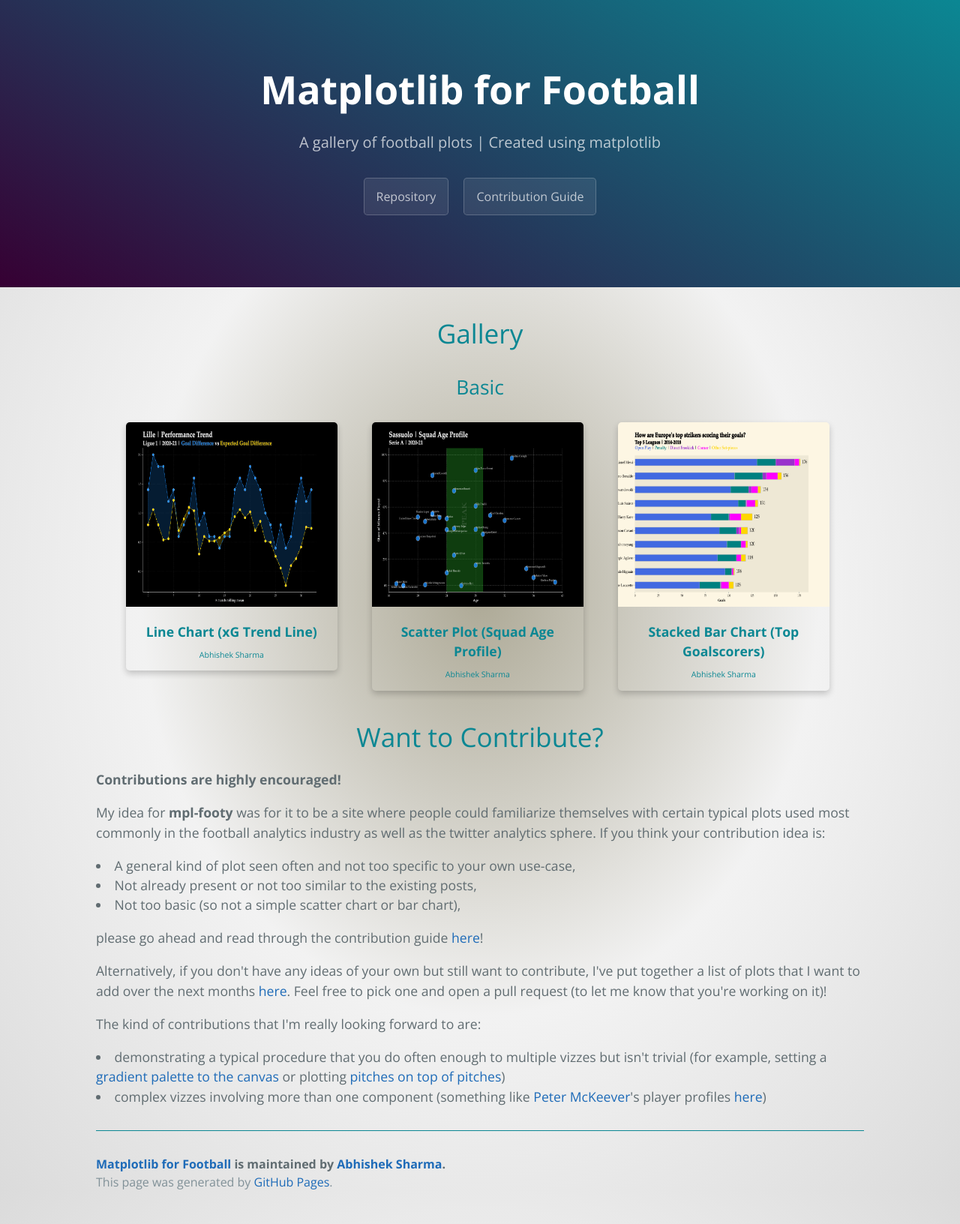
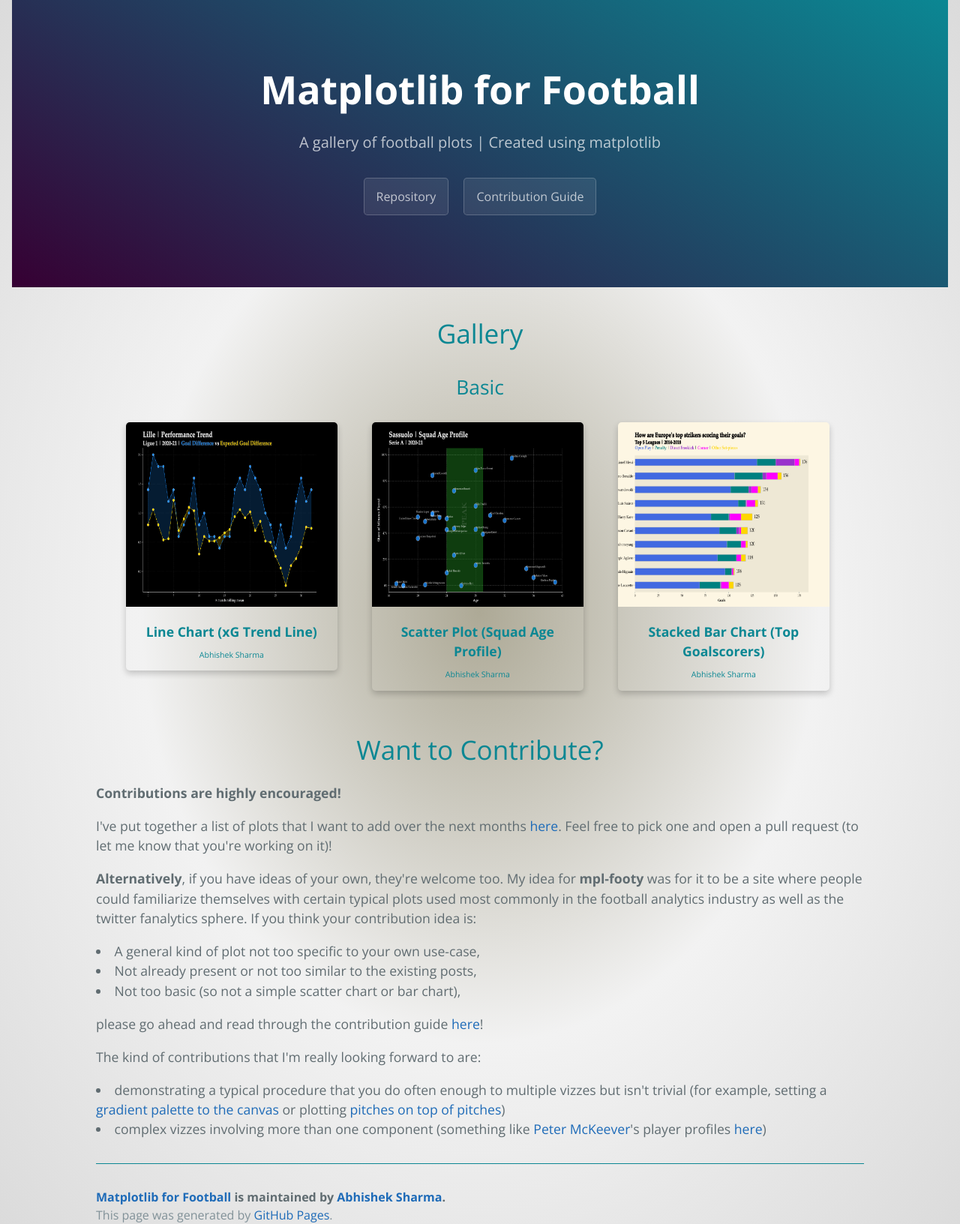
Before and after one commit to sharmaabhishekk/mpl-footy, a Jekyll site: the page built from index.html, in a window 1280 px wide. Shown: the whole page at 75% size. Built offline with Jekyll 4.4.1, drawn with Linux system fonts in a browser that asks for light colours; the list of posts is cut into pages by our own code; before the commit the page ends 1588 px from its top, so only the background shows below that.

Commit message:
fixed mobile view padding

```diff
--- a/css/custom.css
+++ b/css/custom.css
@@ -22,6 +22,7 @@
   border-radius: 5px; /* 5px rounded corners */
   max-width:  16em;
   padding: 0 0 0 0;
+  margin-bottom: 1em;
 }
 
 /* Add rounded corners to the top left and the top right corner of the image */
@@ -70,6 +71,8 @@ h2.sub-section {
 
 body {
   background-image: radial-gradient(#ADA996, #F2F2F2, #DBDBDB);
+  margin-left: 1em;
+  margin-right: 1em;
 
 }
 
--- a/index.html
+++ b/index.html
@@ -45,15 +45,15 @@ title: {{ site.name }}
 
     <p><b>Contributions are highly encouraged!</b></p>
 
-    <p>My idea for <strong>mpl-footy</strong> was for it to be a site where people could familiarize themselves with certain typical plots used most commonly in the football analytics industry as well as the twitter analytics sphere. If you think your contribution idea is:</p>
+    <p>I&#39;ve put together a list of plots that I want to add over the next months <a href="./plots-to-cover.html">here</a>. Feel free to pick one and open a pull request (to let me know that you&#39;re working on it)!</p>
 
-      <li>A general kind of plot seen often and not too specific to your own use-case,</li>
+    <p><b>Alternatively</b>, if you have ideas of your own, they're welcome too. My idea for <strong>mpl-footy</strong> was for it to be a site where people could familiarize themselves with certain typical plots used most commonly in the football analytics industry as well as the twitter fanalytics sphere. If you think your contribution idea is:</p>
+
+      <li>A general kind of plot not too specific to your own use-case,</li>
       <li>Not already present or not too similar to the existing posts,</li>
       <li>Not too basic (so not a simple scatter chart or bar chart),</li>
 
     <p>please go ahead and read through the contribution guide <a href="./contribution-guide.html">here</a>! </p>
-
-    <p>Alternatively, if you don&#39;t have any ideas of your own but still want to contribute, I&#39;ve put together a list of plots that I want to add over the next months <a href="#">here</a>. Feel free to pick one and open a pull request (to let me know that you&#39;re working on it)!</p>
 
     <p>The kind of contributions that I&#39;m really looking forward to are:</p>
 
```
Also changed, not shown: plots-to-cover.html (added, +48 -0 lines), README.md, sample-vizzes/contour-heatmap.jpg (added), sample-vizzes/diamond-scatter.jpg (added), sample-vizzes/leaf-radar.png (added), sample-vizzes/league-ranking.png (added), sample-vizzes/pass_sonars.png (added), sample-vizzes/passes.jpg (added), sample-vizzes/passmap.png (added), sample-vizzes/polar-shot-map.jpg (added), sample-vizzes/shot-sonar.jpg (added), sample-vizzes/xt_surface.jpg (added), 4 other files.
